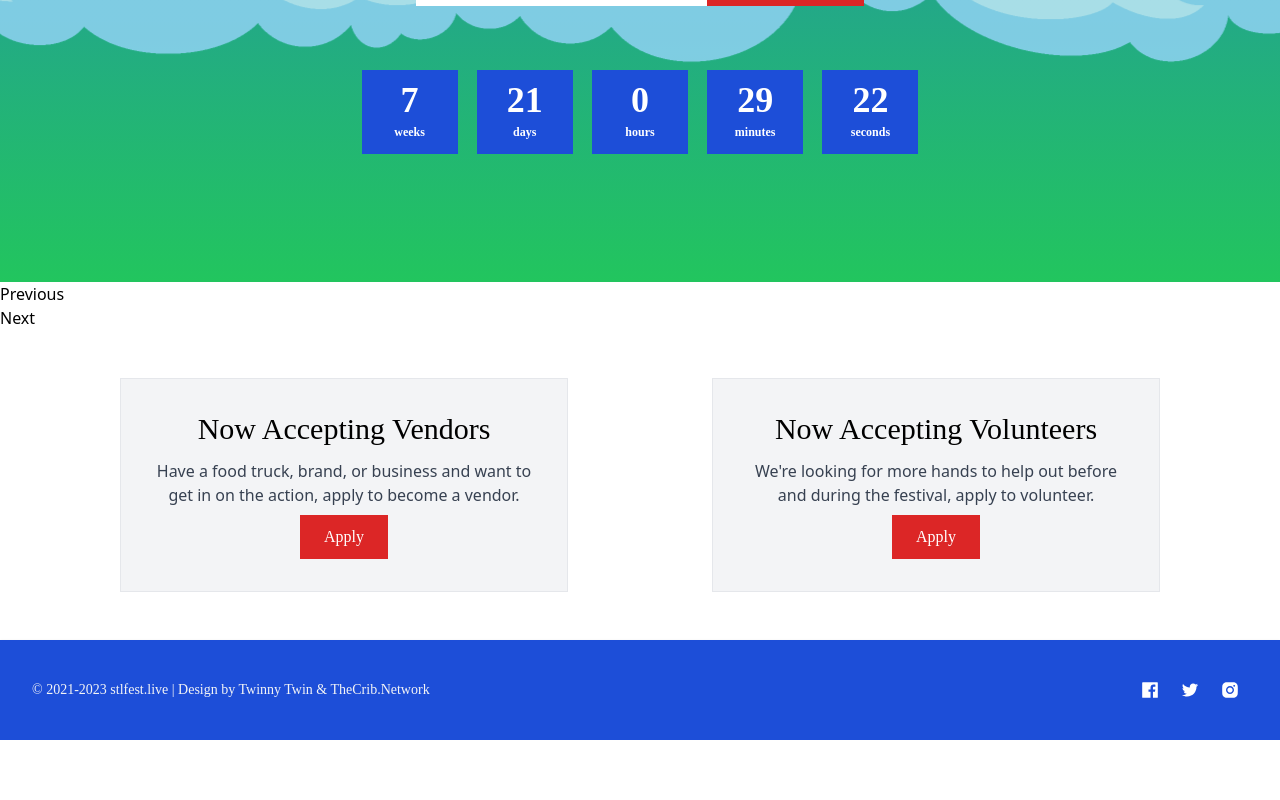
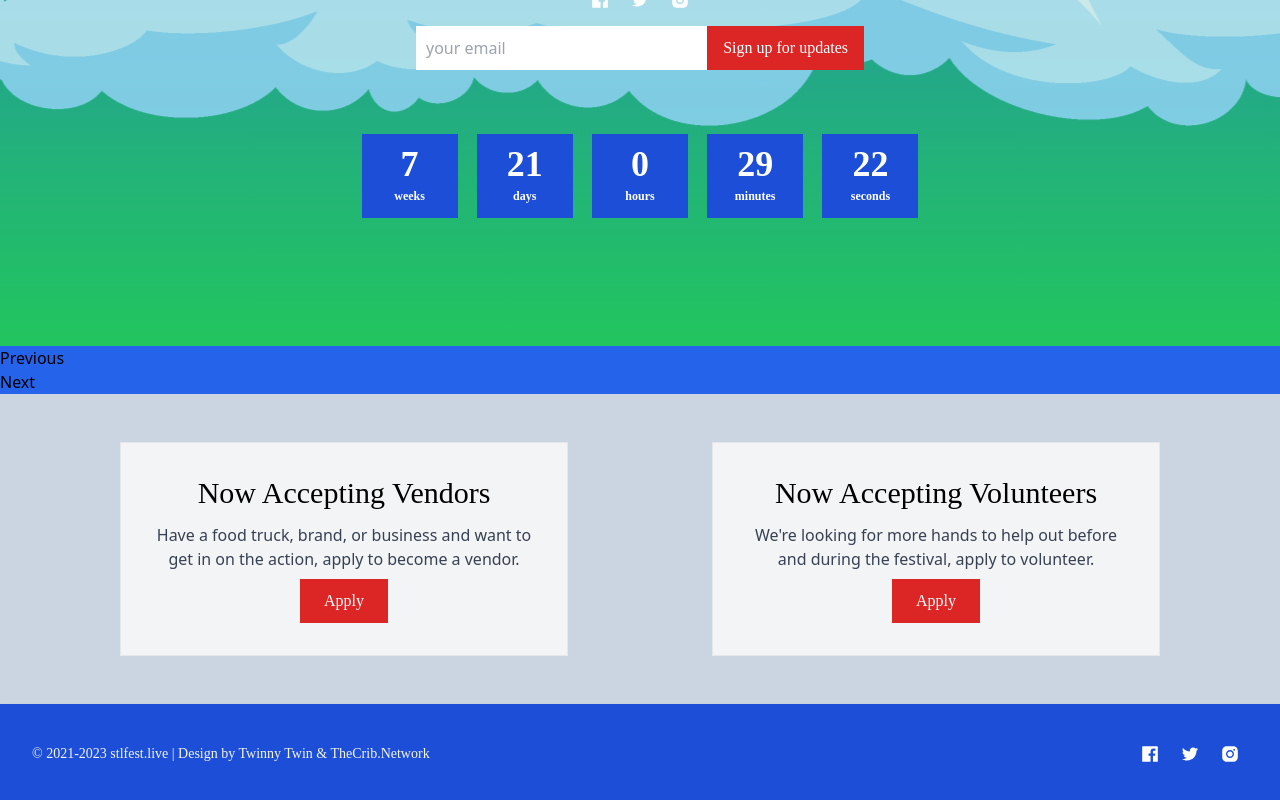
Before and after one commit to twinnytwin22/stlfest.live, a Next.js app: page / in a window 1280 px wide. Shown: the part 666-1466 px from the top of the page. Before the commit the page ends 1406 px from the top, so only its background shows below. Built offline with nearby package versions, Linux system fonts and the light colour scheme; a web font is replaced by a local one.

Commit message:
styling fin2

```diff
--- a/app/layout.tsx
+++ b/app/layout.tsx
@@ -36,7 +36,7 @@ export default function RootLayout({ children }) {
         <link rel="stylesheet" href="https://use.typekit.net/xvl5aez.css" />
       </head>
       <Providers>
-        <body>
+        <body className="bg-blue-600">
           <NavBar />{children}
           <Footer />
         </body></Providers>
--- a/app/page.tsx
+++ b/app/page.tsx
@@ -5,7 +5,7 @@ import VendorVolunteer from '../ui/VendorVolunteer'
 
 function page() {
     return (
-        <div className=''>
+        <div className='mt-16'>
             <HomeHeader />
             <PhotoSlide />
             <VendorVolunteer />
--- a/ui/VendorVolunteer.tsx
+++ b/ui/VendorVolunteer.tsx
@@ -5,8 +5,8 @@ import ContactButton from './navigation/modal'
 
 function VendorVolunteer() {
     return (
-        <div>
-            <div className='max-w-screen-xl mx-auto w-full min-h-[300px] relative'>
+        <div className='bg-slate-300'>
+            <div className='max-w-screen-xl mx-auto w-full min-h-[300px] relative '>
                 <div className='w-full flex flex-col lg:flex-row mx-auto justify-around p-12 items-center space-y-8 lg:space-y-0 duration-150 ease-in-out'>
                     <div className='bg-gray-100 border border-gray-200 p-8 max-w-sm lg:max-w-md w-full space-y-3'>
                         <h1 className='font-[bubblegum-pop-highlight] text-center text-3xl'>Now Accepting Vendors</h1>
```
